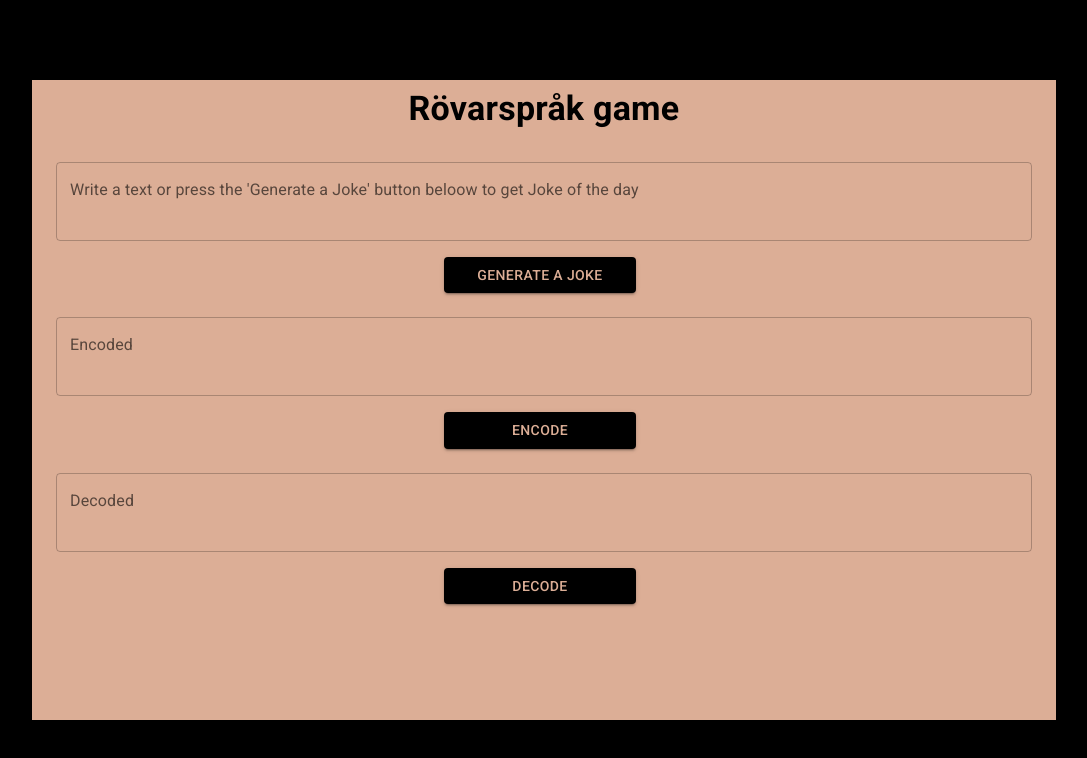
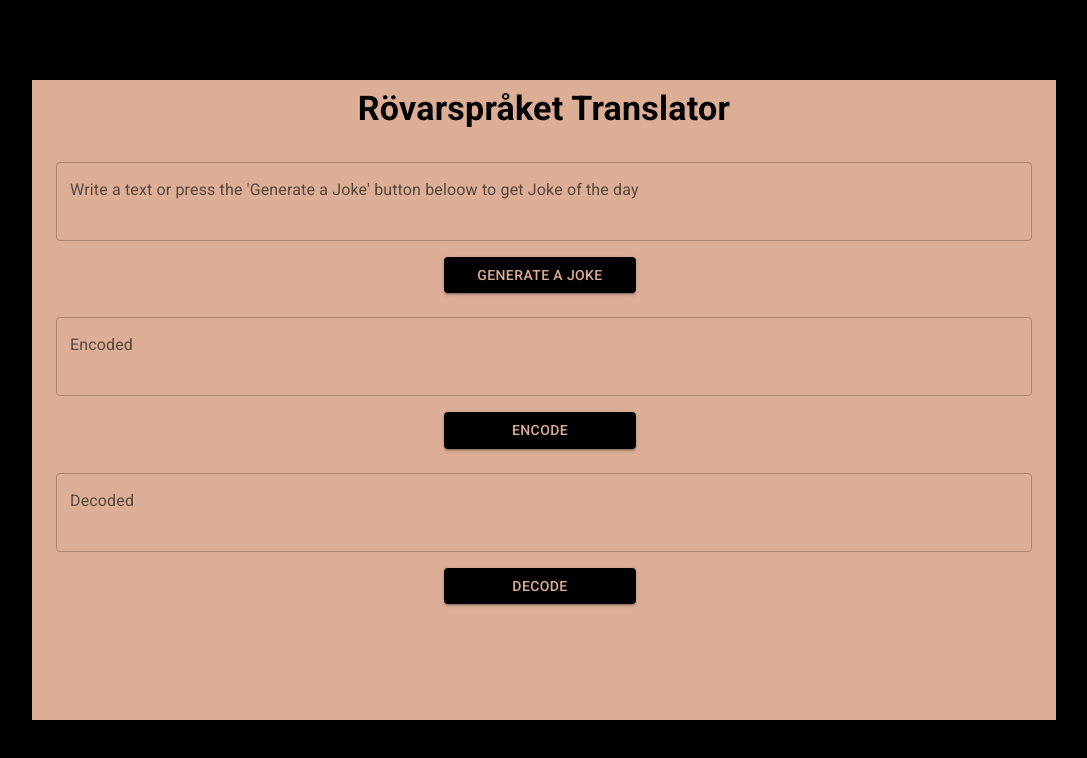
Before and after one commit to MSumaiya/Rovarspraket, a React (Create React App) app: page / in a window 1280 px wide. Shown: the top 758 px of the page, without its empty margins (96-1183 px from the left). Built offline with nearby package versions, Linux system fonts and the light colour scheme.

Commit message:
Heading changed

```diff
--- a/src/components/Header/Header.js
+++ b/src/components/Header/Header.js
@@ -7,7 +7,7 @@ export default function Header() {
   return (
     <>
         <Box p={1} className={classes.header}>
-            <Typography sx={{fontWeight:"bold"}} variant='h4'>Rövarspråk game</Typography>
+            <Typography sx={{fontWeight:"bold"}} variant='h4'>Rövarspråket Translator</Typography>
         </Box>
     </>
   )
```
